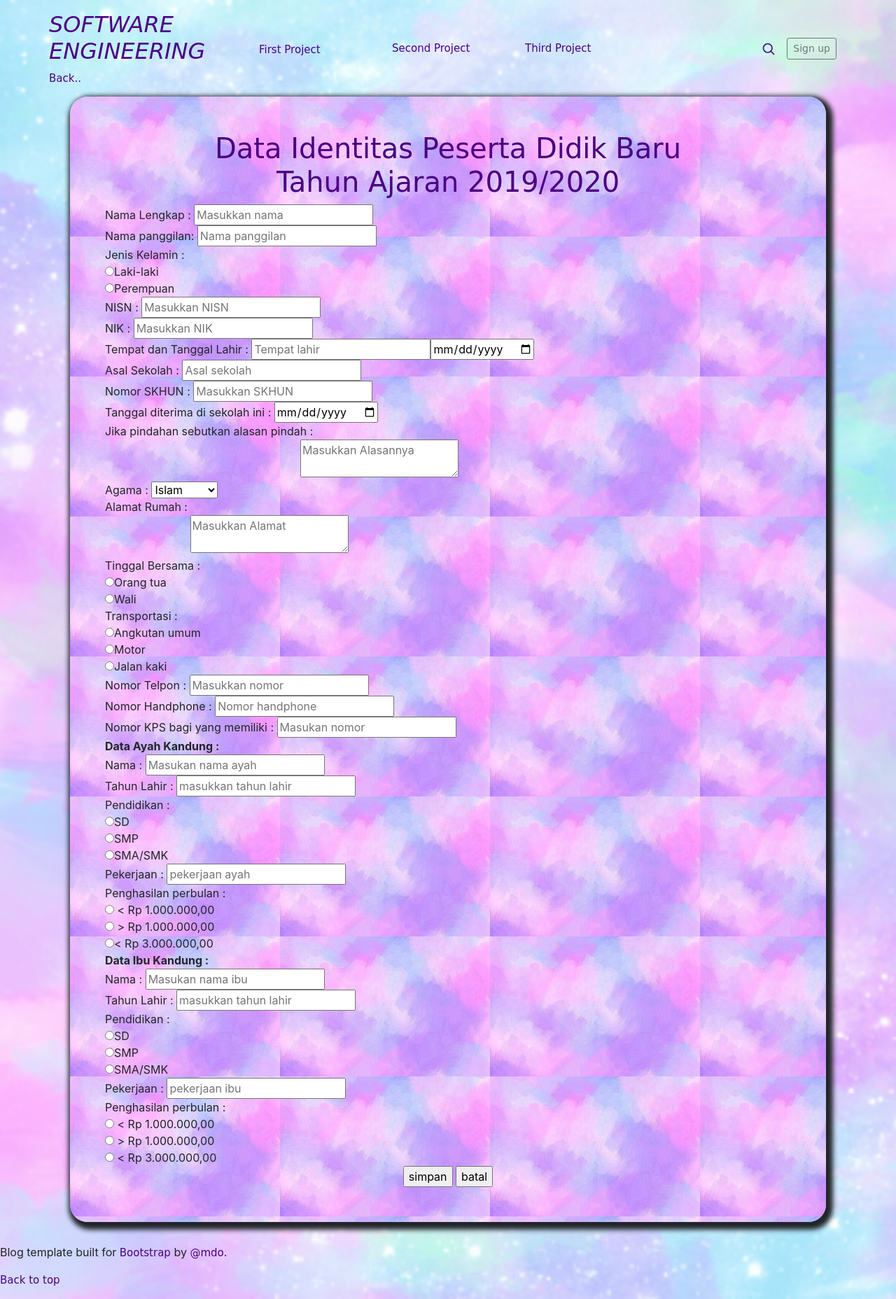
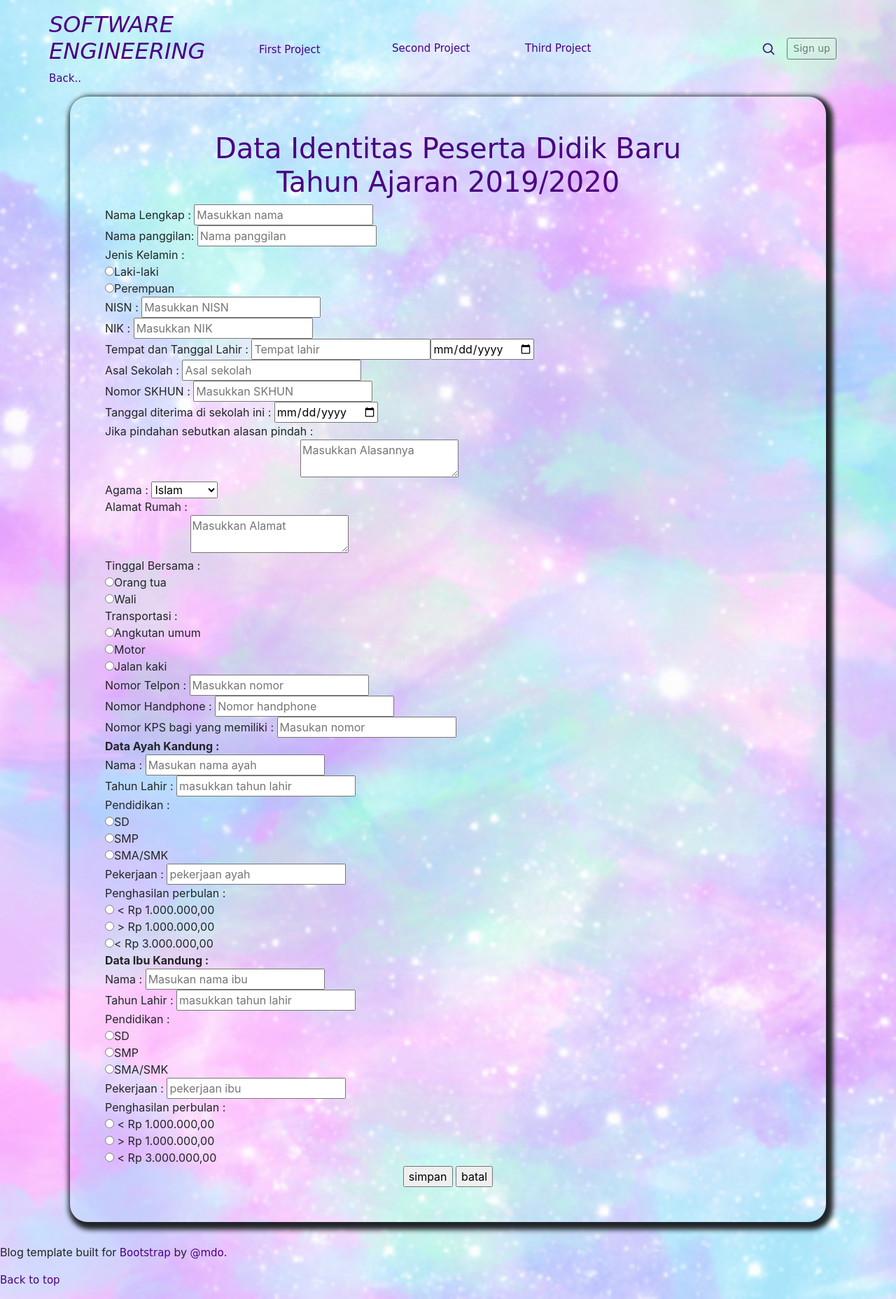
Before and after one commit to indriyanipuspita/PWPBXIRPL1, a PHP site: page /thirdproject.php in a window 1280 px wide. Shown: the whole page at 70% size. Run offline with PHP 8.4, Linux system fonts and the light colour scheme.

Commit message:
Add files via upload

```diff
--- a/thirdproject.php
+++ b/thirdproject.php
@@ -49,7 +49,6 @@
         user-select: none;
       }
       .box{
-        background-image: url(img/purple.jpg);
         border-radius: 25px;
         border: 10px;
         padding: 50px;
```
